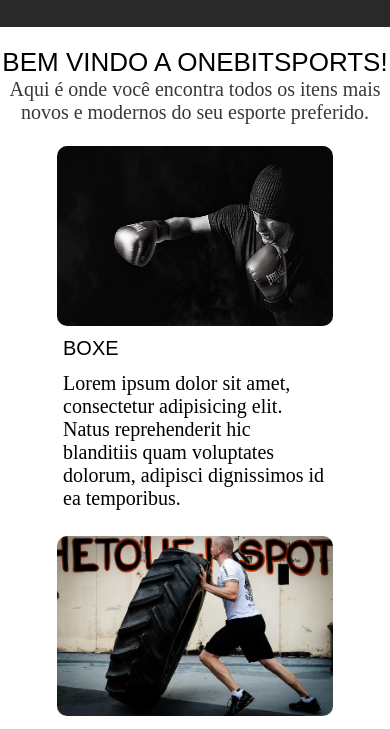
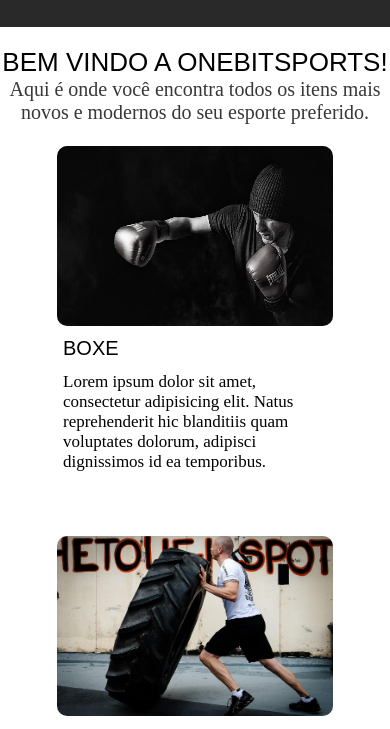
Before and after one commit to DaviSilva1993/Project-Flexbox-and-Grid, a plain HTML site: page index.html in a window 390 px wide. Shown: the part 108-837 px from the top of the page. Drawn offline with Linux system fonts and the light colour scheme.

Commit message:
ajustado o tamanho da fonte dos textos dos cards no mobile.

```diff
--- a/style.css
+++ b/style.css
@@ -181,4 +181,7 @@
     .footer {
         justify-content: center;
     }
+    .mainCategoryCardDescription {
+        font-size: 17px;
+    }
 }
```
